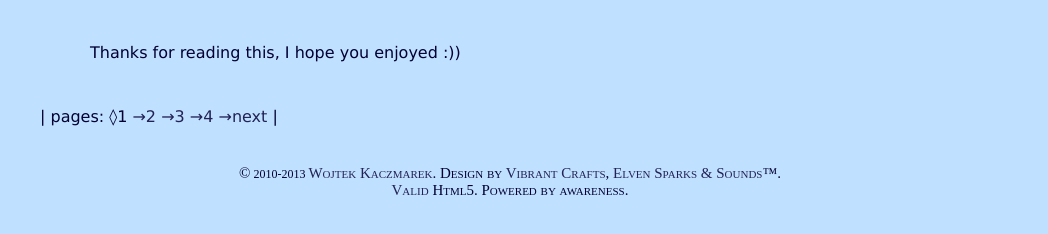
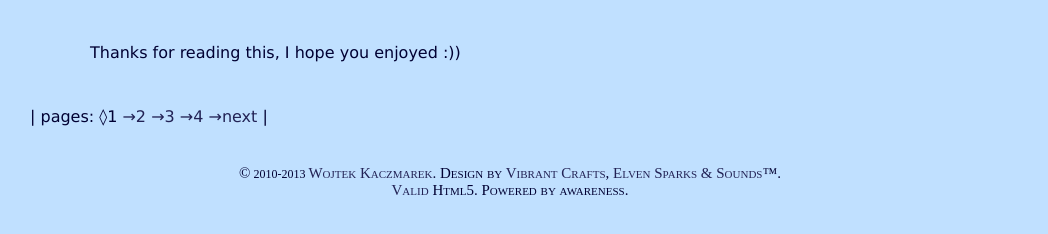
Before and after one commit to herenowcoder/herenowcoder.github.com, a Jekyll site: the page built from index.html, in a window 1280 px wide. Shown: the part 3639-3873 px from the top of the page, without its empty margins (130-1178 px from the left). Built offline with Jekyll 4.4.1, drawn with Linux system fonts in a browser that asks for light colours; the list of posts is cut into pages by our own code.

Commit message:
layout fix bug w/ bad placement of paging

```diff
--- a/_layouts/default.html
+++ b/_layouts/default.html
@@ -8,6 +8,8 @@
         {{content}}
       </div>
       <div class='clear'></div>
+      {% include paging.html %}
+      <br/>
       {% include copy.html %}
     </div>
     {% include ga.html %}
--- a/index.html
+++ b/index.html
@@ -12,6 +12,3 @@
   </li>
   {% endfor %}
 </ul>
-
-{% include paging.html %}
-<br/>
```
